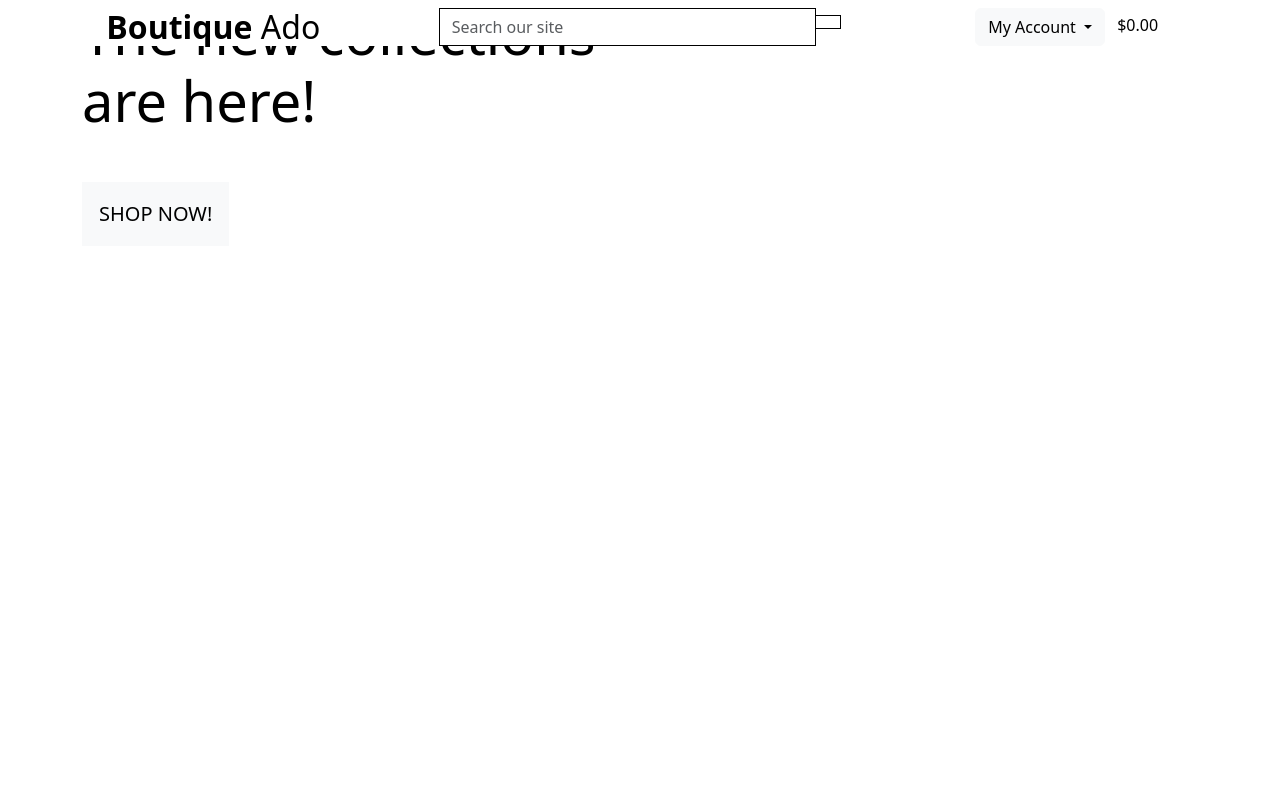
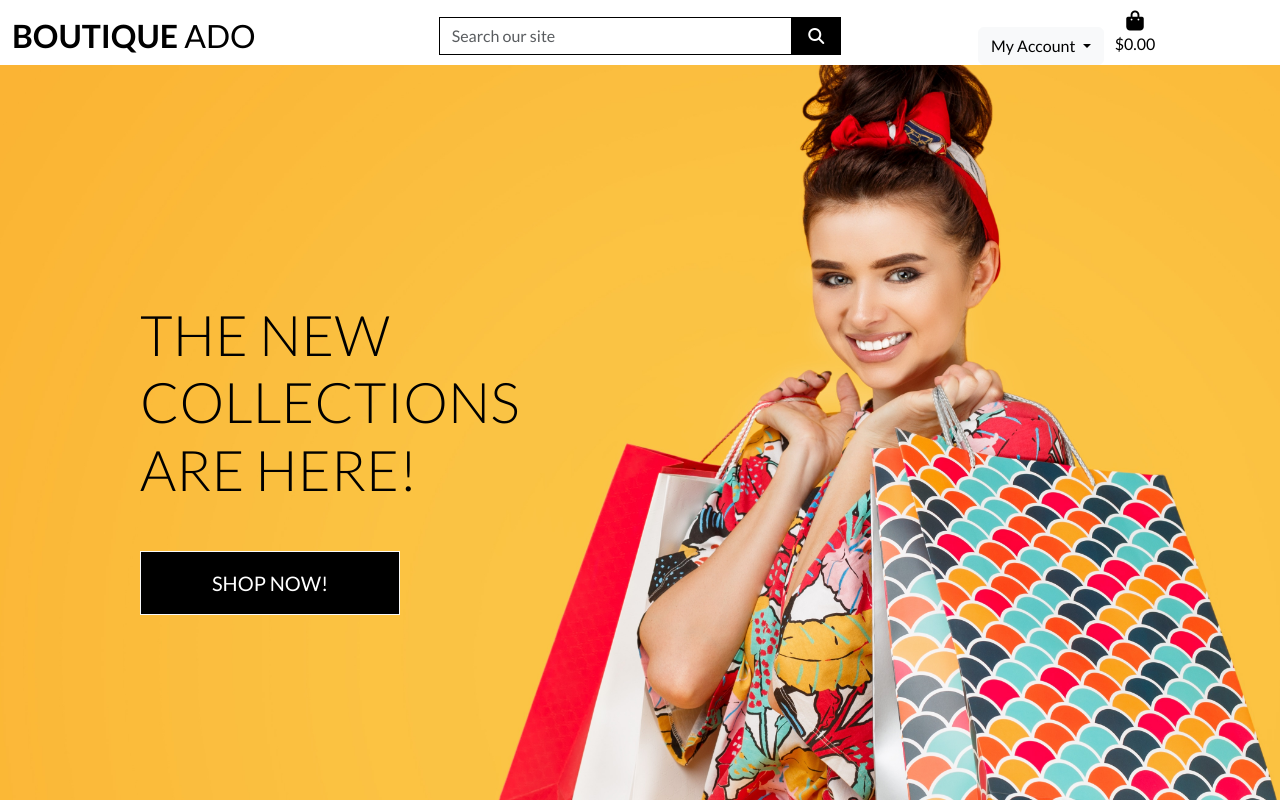
Before and after one commit to BenMilesRocks/boutique_ado_v1, a Django app: page / in a window 1280 px wide. Run offline with Django 5.2, Linux system fonts and the light colour scheme; some libraries are stand-ins or nearby versions.

Commit message:
adds FontAwesome & GoogleFonts packages

```diff
--- a/static/css/base.css
+++ b/static/css/base.css
@@ -1,3 +1,6 @@
+/* Google Fonts import */
+@import url('https://fonts.googleapis.com/css2?family=Lato:ital,wght@0,100;0,300;0,400;0,700;0,900;1,100;1,300;1,400;1,700;1,900&display=swap');
+
 html {
     height: 100%;
 }
--- a/templates/base.html
+++ b/templates/base.html
@@ -16,12 +16,14 @@
 
     {% block corecss %}
     <link href="https://cdn.jsdelivr.net/npm/bootstrap@5.3.5/dist/css/bootstrap.min.css" rel="stylesheet" integrity="sha384-SgOJa3DmI69IUzQ2PVdRZhwQ+dy64/BUtbMJw1MZ8t5HZApcHrRKUc4W0kG879m7" crossorigin="anonymous">
+    <link rel="stylesheet" href="{% static 'css/base.css' %}"
     {% endblock %}
     {% block extra_css %}
     {% endblock %}
 
     {% block corejs %}
     <script defer src="https://cdn.jsdelivr.net/npm/bootstrap@5.3.5/dist/js/bootstrap.bundle.min.js" integrity="sha384-k6d4wzSIapyDyv1kpU366/PK5hCdSbCRGRCMv+eplOQJWyd1fbcAu9OCUj5zNLiq" crossorigin="anonymous"></script>
+    <script defer src="https://kit.fontawesome.com/1835afa7d6.js" crossorigin="anonymous"></script>
     {% endblock %}
     {% block extra_js %}
     {% endblock %}
```
